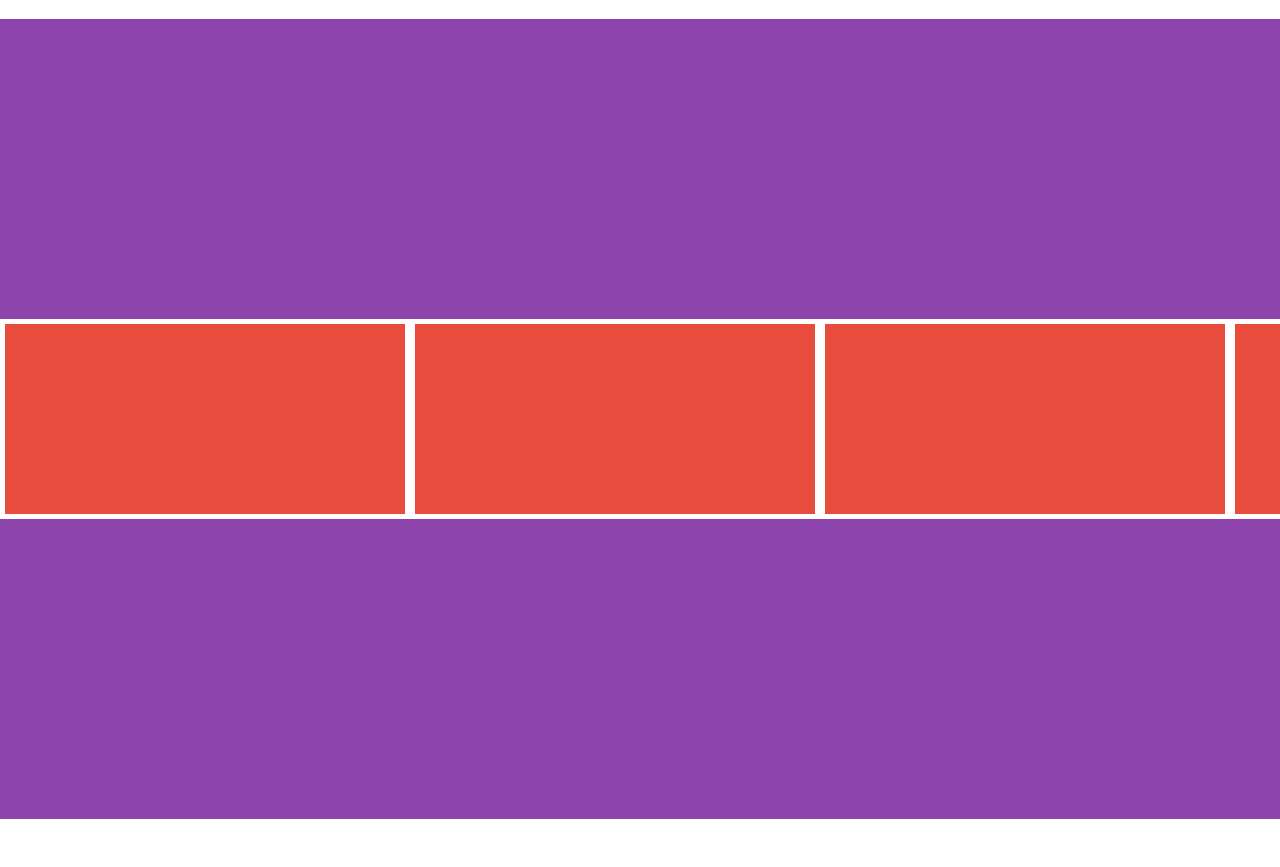
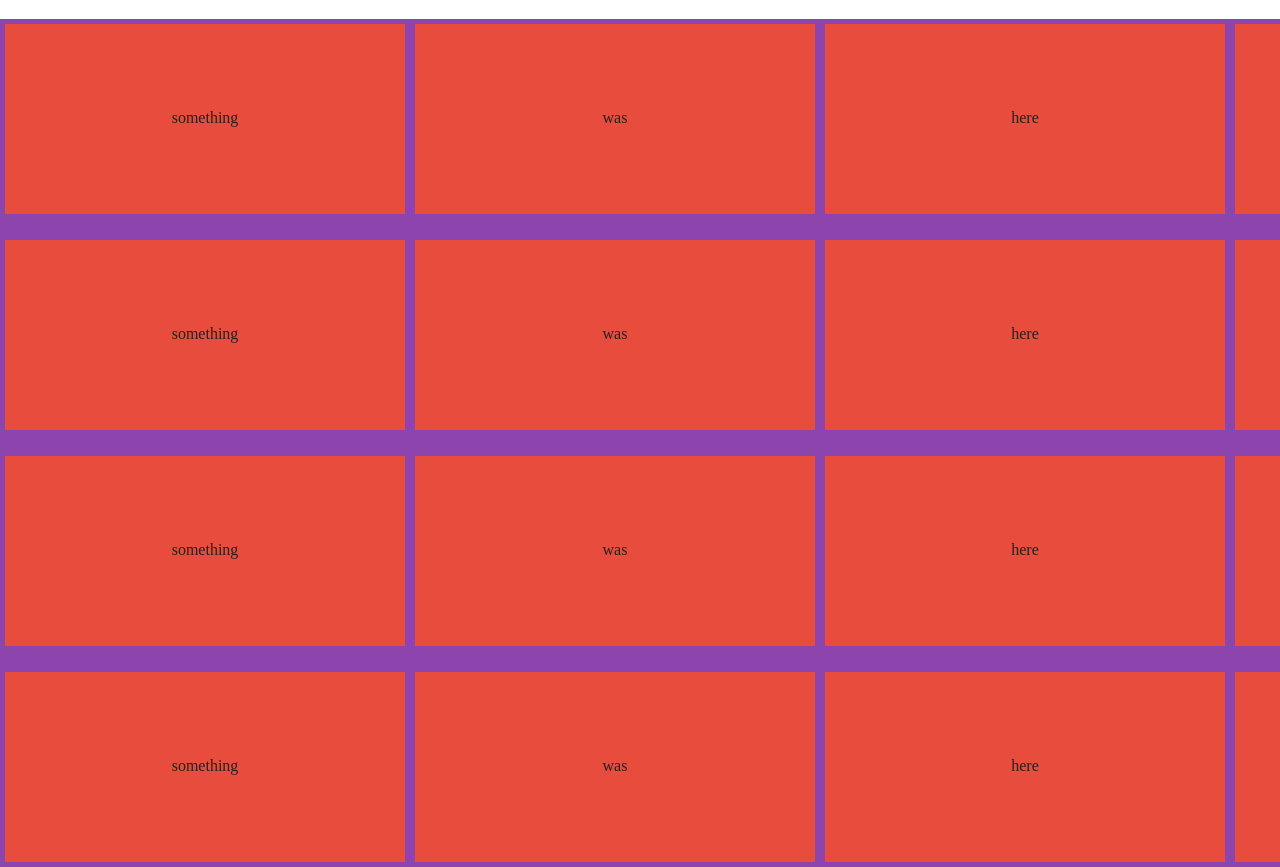
Before and after one commit to andyly25/NotyTasks, a website: page public/index.html in a window 1280 px wide. Shown: the part 69-936 px from the top of the page. Before the commit the page ends 888 px from the top, so only its background shows below. Drawn offline with nearby package versions, Linux system fonts and the light colour scheme.

Commit message:
applying to repeated horizontal categories

```diff
--- a/public/css/main.css
+++ b/public/css/main.css
@@ -102,44 +102,54 @@ body {
   height: 100%;
 }
 
-main {
-    display: flex;
+/* main {
+
     width: 100%;
     height: 100%;
-    background-color: #8e44ad;
-    margin: 0;
-    /* centers content into middle */
-    justify-content: center;
-    align-items: center;
+
 }
-
+ */
 /*
  * https://medium.com/flexbox-and-grids/how-to-create-horizontally-scrollable-sections-with-flexbox-60d860f539b2
  * testing how to make scrolling horizontal
  */
 .card {
     display: flex;
-    background-color: #fff;
+    /* background-color: #000; */
     min-width: 100%;
     min-height: 200px;
     /* makes browser scroll only card section */
     overflow-x: auto;
     padding: 0;
 }
+.card2 {
+    /* display: flex; */
+    width: 100%;
+    height: 100%;
+    background-color: #8e44ad;
+    margin: 0;
+    /* centers content into middle */
+    /* justify-content: center;
+    align-items: center;
+    flex-wrap: wrap; */
+    justify-content: center;
+    align-items: center;
+}
 
 /* hides the scroll bar */
 .card::-webkit-scrollbar {
-  display: none;
+    display: none;
 }
 
 .card--content {
-  background-color: #e74c3c;
-  min-width: 400px;
-  margin: 5px;
-  list-style-type: none;
+    background-color: #e74c3c;
+    min-width: 400px;
+    margin: 5px;
+    list-style-type: none;
+    display: flex;
+    justify-content: center;
+    align-items: center;
 }
-
-
 
 
 
--- a/public/js/app.js
+++ b/public/js/app.js
@@ -1,4 +1,5 @@
 // Starting our app here!
 $(() => {
   render.dom();
+  render.tasks();
 });
--- a/public/js/render.js
+++ b/public/js/render.js
@@ -1,22 +1,33 @@
 // How our page would render
+const res = [...Array(4)].map((_, i) => {
+  return `
+      <ul class="card">
+        <li class="card--content">something</li>
+        <li class="card--content">was</li>
+        <li class="card--content">here</li>
+        <li class="card--content">test</li>
+        <li class="card--content">text</li>
+        <li class="card--content">k</li>
+        <li class="card--content">apple</li>
+        <li class="card--content">sauce</li>
+      </ul>
+  `;
+});
+
 const render = (() => {
+
+  const tasks = () => {
+    $('.card2').html(res);
+  };
 
   // Here's our variable for our basic DOM
   const dom = () => {
     $('#main_content').html(
-      `<ul class="card">
-        <li class="card--content"></li>
-        <li class="card--content"></li>
-        <li class="card--content"></li>
-        <li class="card--content"></li>
-        <li class="card--content"></li>
-        <li class="card--content"></li>
-        <li class="card--content"></li>
-        <li class="card--content"></li>
-      </ul>`
+      `<div class="card2"></div>`
     );
   };
   return {
+    tasks,
     dom
   };
 })();
```
